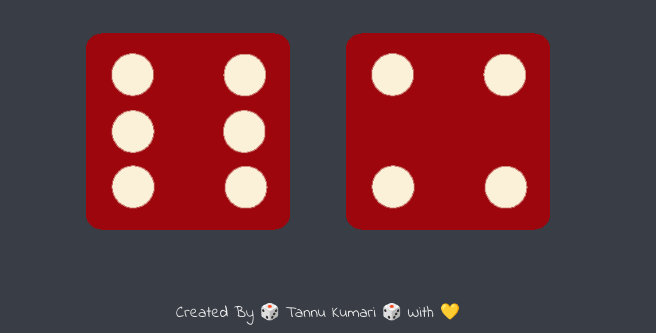
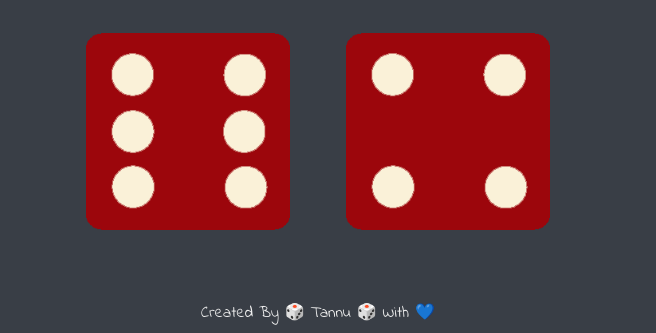
Before and after one commit to tannuchoudhary/Dice-Game, a plain HTML site: page index.html in a window 1280 px wide. Shown: the part 652-985 px from the top of the page, without its empty margins (322-978 px from the left). Drawn offline with Linux system fonts and the light colour scheme.

Commit message:
Update index.html

```diff
--- a/index.html
+++ b/index.html
@@ -30,7 +30,7 @@
   </body>
 
   <footer>
-    Created By 🎲 Tannu Kumari 🎲 With 💛
+    Created By 🎲 Tannu 🎲 With 💙
   </footer>
 
 </html>
```
